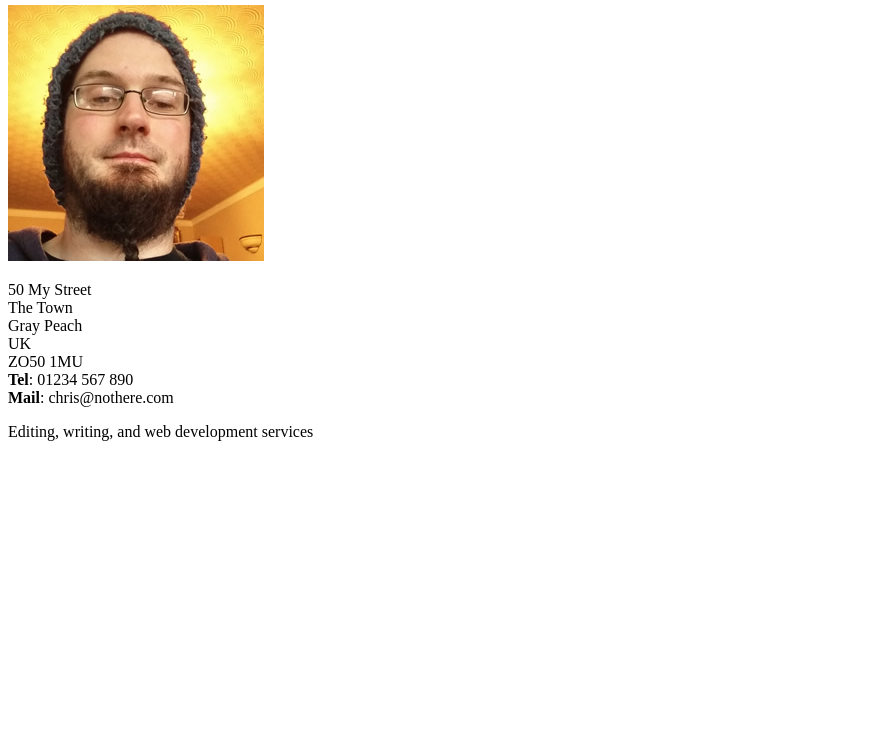
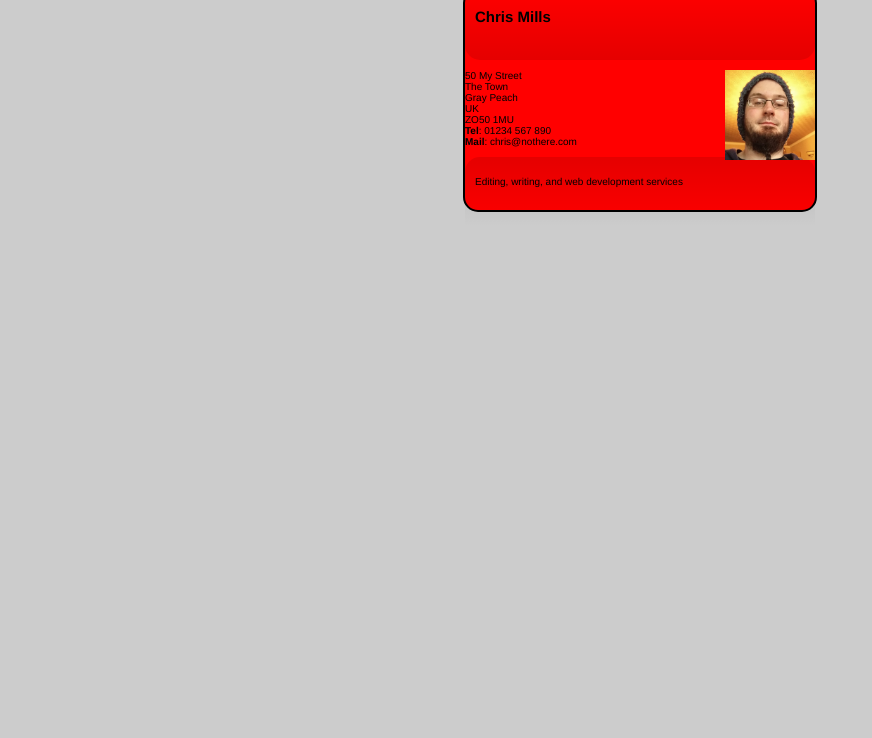
Before and after one commit to Austine9209/business-card-assessment, a plain HTML site: page index.html in a window 1280 px wide. Shown: the part 62-800 px from the top of the page, without its empty margins (0-872 px from the left). Drawn offline with Linux system fonts and the light colour scheme.

Commit message:
css codes

```diff
--- a/index.html
+++ b/index.html
@@ -1,5 +1,6 @@
 <!DOCTYPE html>
 <html>
+        <link rel="stylesheet" type="text/css" href="style.css" />
     <head>
         <meta charset="utf-8" />
         <meta name="viewport" content="width=device-width, initial-scale=1.0" />
--- /dev/null
+++ b/style.css
@@ -0,0 +1,86 @@
+/* General styles - put these straight into your stylesheet */
+
+body {
+  margin: 0;
+}
+
+html {
+  font-family: 'Helvetica neue', Arial, 'sans serif';
+  font-size: 10px;
+  background-color: #ccc;
+
+}
+
+.card{
+
+  width: 35em;
+  height: 22em;
+  margin: 5em auto;
+  background-color:red;
+  border: 0.2em solid black;
+  border-radius: 1.5em;
+
+
+}
+img {
+  max-width: 50%;
+  height: auto;
+  color: rgb(128, 0, 0);
+
+}
+
+.card footer{
+  background-image: linear-gradient(to bottom,rgba(0,0,0,0.1), rgba(0,0,0,0));
+  border-radius: 1.5em 1.5em 0 0;
+  /* new ruleset*/
+  height: 50px;
+  padding: 10px;
+  line-height: 10px;
+}
+
+.card header{
+  background-image: linear-gradient(to bottom,rgba(0,0,0,0), rgba(0,0,0,0.1));
+  border-radius: 0 0 1.5em 1.5em;
+/* new rule set */
+height: 50px;
+padding: 10px;
+line-height: 10px;
+
+
+}
+
+.card article img{
+  max-height: 100%;
+  float: right;
+  height: 9.0em;
+
+}
+
+.h2,.p{
+  margin: 0%;
+}
+.h2{
+  font-size: 30px;
+  position: absolute;
+
+}
+.article{
+  height: 7.5em;
+  font-size: 1.25em;
+  color: white;
+  padding: 10px;
+
+}
+
+.footer{
+  font-size: 15px;
+  line-height: 30px;
+  padding-block-end: 50%;
+  padding-block-start: 50%
+
+}
+.p{
+/*color: rgb(128, 0, 0);*/
+background: rgb(190, 22, 22);
+filter: alpha(opacity=60);
+}
```
